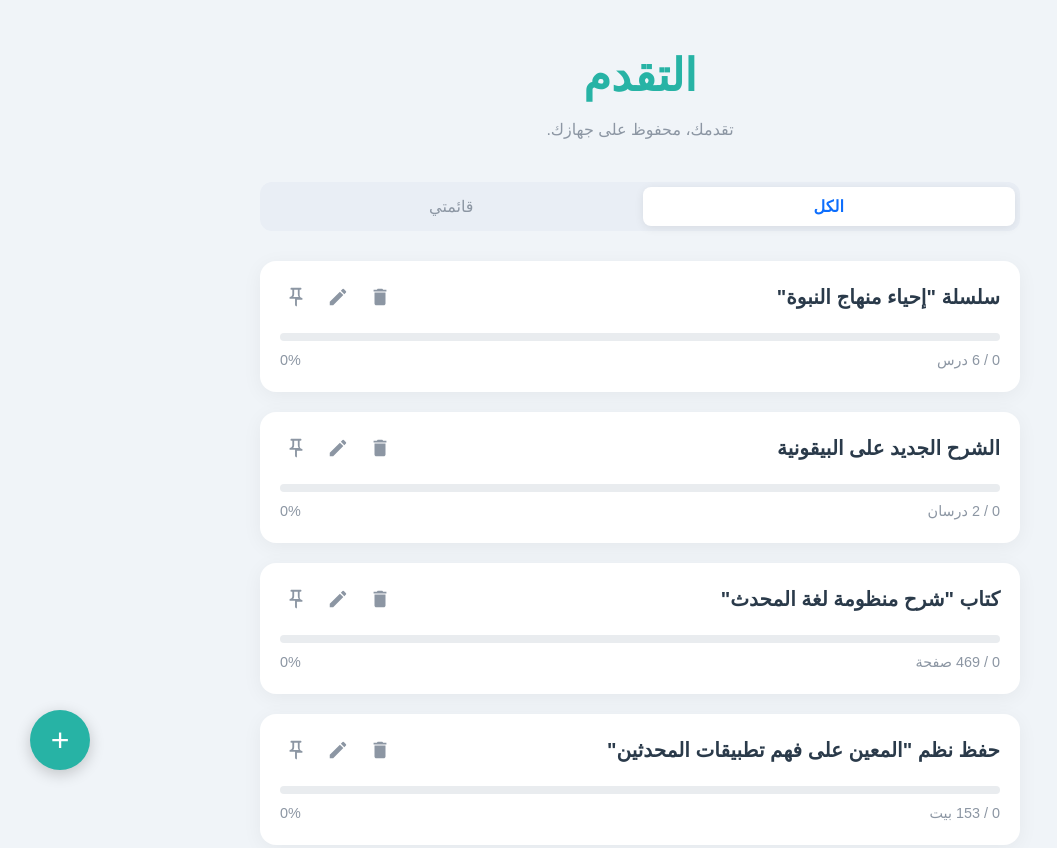
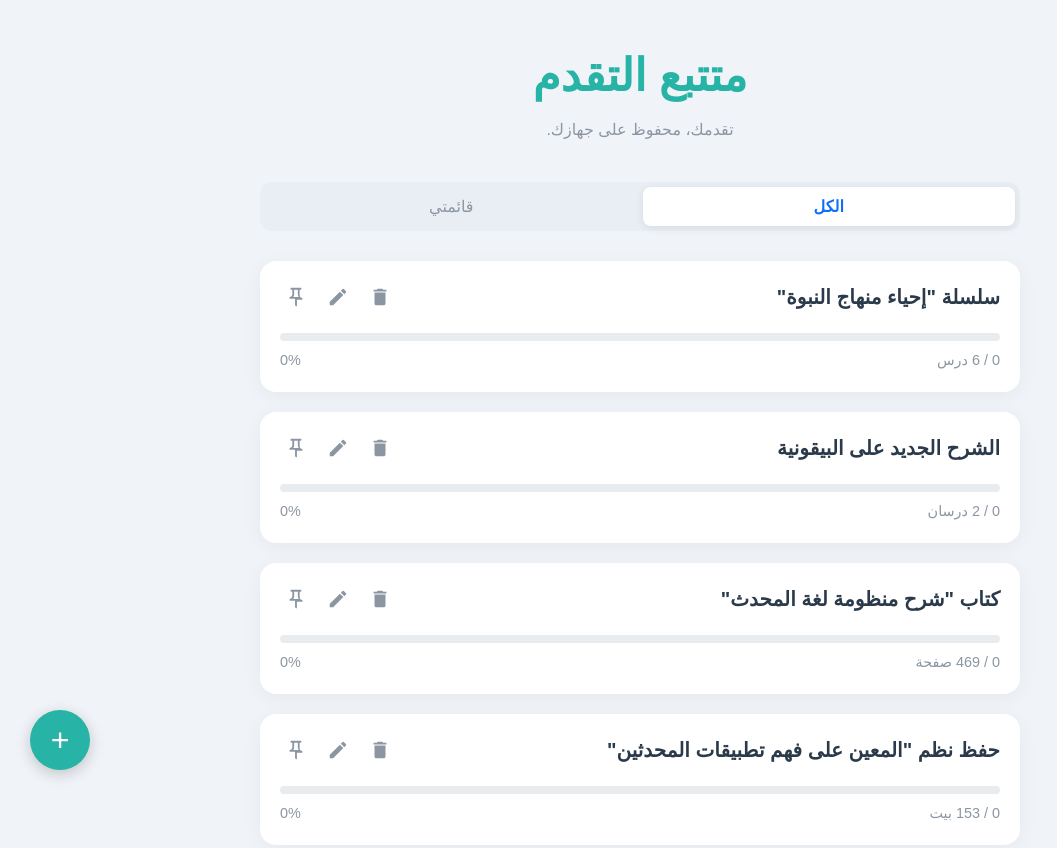
Before and after one commit to okabe-r/new-tracker, a plain HTML site: page index.html in a window 1280 px wide. Shown: the top 848 px of the page, without its empty margins (0-1057 px from the left). Drawn offline with Linux system fonts and the light colour scheme.

Commit message:
Update index.html

```diff
--- a/index.html
+++ b/index.html
@@ -3,10 +3,10 @@
 <head>
     <meta charset="UTF-8">
     <meta name="viewport" content="width=device-width, initial-scale=1.0">
-    <title>التقدم</title>
+    <title>متتبع التقدم</title>
     <link rel="manifest" href="manifest.json">
-    <link rel="icon" href="https://raw.githubusercontent.com/okabe-r/image/refs/heads/main/Telegram_GH6IQqemtI.png?token=GHSAT0AAAAAAC77URNENIV7GRA64ILLIPOM2FIX4LA">
-    <link rel="apple-touch-icon" href="https://raw.githubusercontent.com/okabe-r/image/refs/heads/main/Telegram_GH6IQqemtI.png?token=GHSAT0AAAAAAC77URNENIV7GRA64ILLIPOM2FIX4LA">
+    <link rel="icon" href="https://i.postimg.cc/47szXgWh/image.png">
+    <link rel="apple-touch-icon" href="https://i.postimg.cc/47szXgWh/image.png">
     <meta name="theme-color" content="#f0f4f8">
     <style>
         /* --- General Styles & Variables --- */
@@ -384,7 +384,7 @@
 
     <div class="container">
         <header>
-            <h1> التقدم</h1>
+            <h1>متتبع التقدم</h1>
             <p>تقدمك، محفوظ على جهازك.</p>
         </header>
 
```
